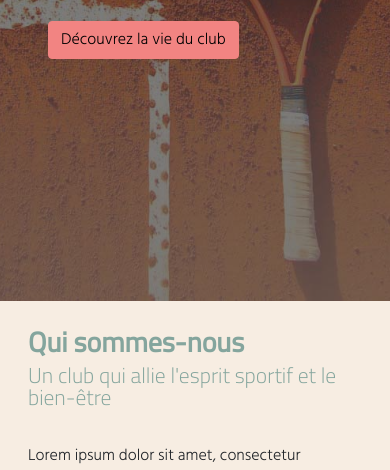
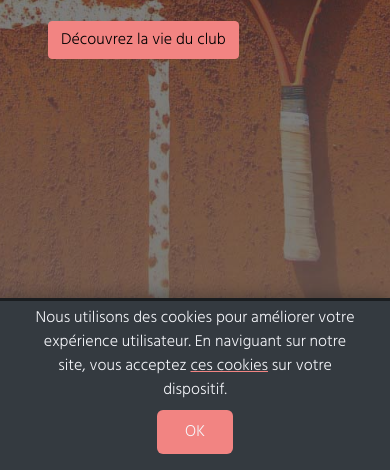
Before and after one commit to KamiGdev/Tennis-Club-Cap-Ferret, a website: page index.html in a window 390 px wide. Shown: the part 374-844 px from the top of the page. Drawn offline with nearby package versions, Linux system fonts and the light colour scheme; files that its build step writes are made by us from their sources.

Commit message:
cookie consent responsive

```diff
--- a/app.js
+++ b/app.js
@@ -51,3 +51,27 @@ window.addEventListener('scroll', () => {
   var tooltipList = tooltipTriggerList.map(function (tooltipTriggerEl) {
     return new bootstrap.Tooltip(tooltipTriggerEl)
   })
+
+
+
+
+
+
+
+
+// Cookie consent sur home page
+
+
+const cookieContainer = document.querySelector(".cookie-container");
+const cookieButton = document.querySelector(".cookie-btn");
+
+cookieButton.addEventListener("click", () => {
+  cookieContainer.classList.remove("active");
+  localStorage.setItem("cookieBannerDisplayed", "true");
+});
+
+setTimeout(() => {
+  if (!localStorage.getItem("cookieBannerDisplayed")) {
+    cookieContainer.classList.add("active");
+  }
+}, 2000);
--- a/index.html
+++ b/index.html
@@ -545,8 +545,38 @@
 
 
 
+
+    <!-- Cookies consent-->
+
+    <div class="cookie-container">
+      <div class="d-flex flex-column text-center">
+
+        <div class="col-12">
+
+      <p class="mt-2 mb-2">
+        Nous utilisons des cookies pour améliorer votre expérience utilisateur. En naviguant sur notre site, vous acceptez
+        <a href="#">ces cookies</a> sur votre dispositif.
+      </p>
+
+      <button class="cookie-btn" data-bs-toggle="tooltip" data-bs-placement="right" title="Ce site est fictif">
+        OK
+      </button>
+
+      </div>
+
+      </div>
+    </div>
+
+
+
+
+
+    <!-- Scripts bundle bootstrap + fichier app.js -->
     <script src="scripts/bootstrap.bundle.js"></script>
     <script src="app.js"></script>
+
+
+
 
 
   </body>
--- a/sass/_custom.scss
+++ b/sass/_custom.scss
@@ -534,9 +534,6 @@ footer .overlay-footer {
 
 
 
-
-
-
 .content-text {
   position: relative;
   z-index: 1;
@@ -551,11 +548,50 @@ footer .overlay-footer {
 
 
 
+/* Cookie Consent */
+
+
+.cookie-container {
+  position: fixed;
+  left: 0;
+  right: 0;
+  background: #343a40;
+  color: #f5f6fa;
+  padding: 0 32px;
+  box-shadow: 0 -2px 16px rgba(47, 54, 64, 0.39);
+
+  transition: 400ms;
+}
 
 
 
+.cookie-container.active {
+  bottom: 0;
+}
 
 
+
+.cookie-container a {
+  color: #f5f6fa;
+  text-decoration-color: #F28482;
+}
+
+
+.cookie-container a:hover {
+  color: #F28482;
+}
+
+
+.cookie-btn {
+  background: #F28482;
+  border: 0;
+  color: #f5f6fa;
+  padding: 10px 28px;
+  font-size: 16px;
+  margin-bottom: 16px;
+  border-radius: 6px;
+  cursor: pointer;
+}
 
 
 
```
Also changed, not shown: evenements.html (+5 -3 lines).
